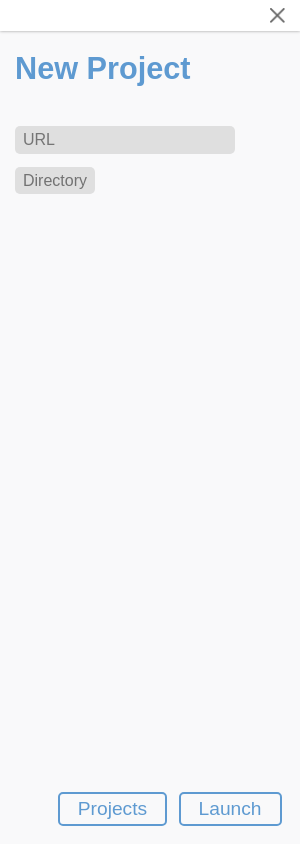
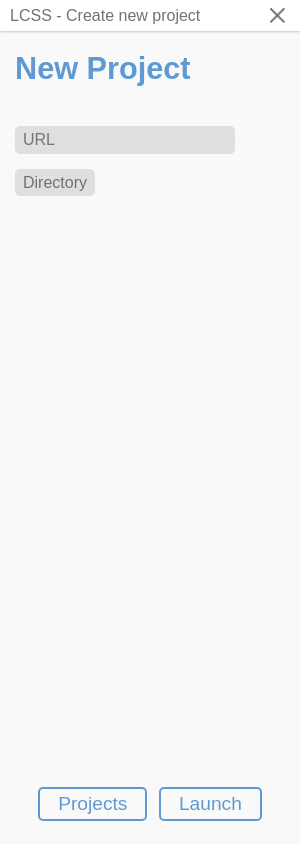
Before and after one commit to Pexeus/LCSS, an Electron app: page setup/index.html in a window 300 px wide. Both pictures are taken after a click on the button "New Project". Drawn offline with Linux system fonts and the light colour scheme; no server answers; a web font is replaced by a local one.

Commit message:
feat: clean css
correct centering on loader, buttons on launch project

```diff
--- a/setup/index.html
+++ b/setup/index.html
@@ -13,25 +13,22 @@
     <body>
         <div id="frame">
             <div id="head">
+                <span class="title-window" id="titleWindow">LCSS</span>
                 <div id="windowMenu">
                     <img id="close" src="../data/img/close.png" alt="" />
                 </div>
             </div>
 
-            <h1 id="modeHeader">OpenProject</h1>
+            <h1 id="modeHeader">Open Project</h1>
 
             <div id="selection">
-                <input type="text" id="urlnput" placeholder="URL" />
-                <br />
-                <br />
+                <input type="text" class="url-input" id="urlnput" placeholder="URL" />
                 <input
                     type="file"
                     webkitdirectory
                     class="hiddenInput"
                     id="direcoryInput"
                 /><label for="direcoryInput" id="selectFolder">Directory</label>
-                <br />
-                <br />
             </div>
 
             <div id="projects"></div>
--- a/setup/projects.js
+++ b/setup/projects.js
@@ -125,6 +125,8 @@ function toggleSetup() {
 
         document.getElementById("showSelection").style.display = "none";
         document.getElementById("projects").style.display = "none";
+        document.getElementById("titleWindow").innerHTML =
+            "LCSS - Create new project";
         document.getElementById("modeHeader").innerHTML = "New Project";
     } else {
         document.getElementById("selection").style.display = "none";
@@ -133,6 +135,7 @@ function toggleSetup() {
         document.getElementById("showSelection").style.display = "inline-block";
         document.getElementById("projects").style.display = "inline-block";
         document.getElementById("showProjects").style.display = "none";
+        document.getElementById("titleWindow").innerHTML = "LCSS";
         document.getElementById("modeHeader").innerHTML = "Open Project";
     }
 }
--- a/setup/setup.css
+++ b/setup/setup.css
@@ -21,6 +21,10 @@ body {
   width: 100%;
 }
 
+.title-window {
+  padding-left: 10px;
+}
+
 #frame {
   width: 100%;
   height: 100vh;
@@ -33,8 +37,10 @@ body {
   height: 31px;
   background-color: #ffffff;
   -webkit-app-region: drag;
-  box-shadow: 0px 0px 3px rgb(153, 153, 153);
-  text-align: left;
+  box-shadow: 0 0 3px rgb(153, 153, 153);
+  display: flex;
+  align-items: center;
+  justify-content: space-between;
 }
 
 #windowMenu {
@@ -185,16 +191,15 @@ body {
 
 #under {
   position: absolute;
-  bottom: 0px;
+  bottom: 0;
   background-color: transparent;
-  width: 90%;
-  text-align: right;
-  padding: 5%;
+  width: 100%;
   display: none;
+  margin-bottom: 20px;
 }
 
 #under p {
-  text-align: left;
+  text-align: center;
   font-size: larger;
   padding-bottom: 20px;
 }
@@ -228,3 +233,7 @@ body {
   font-size: larger;
   transition: all ease-in-out 0.2s;
 }
+
+.url-input {
+  margin-bottom: 20px;
+}
```
Also changed, not shown: editor/editor.css (+7 -2 lines).
